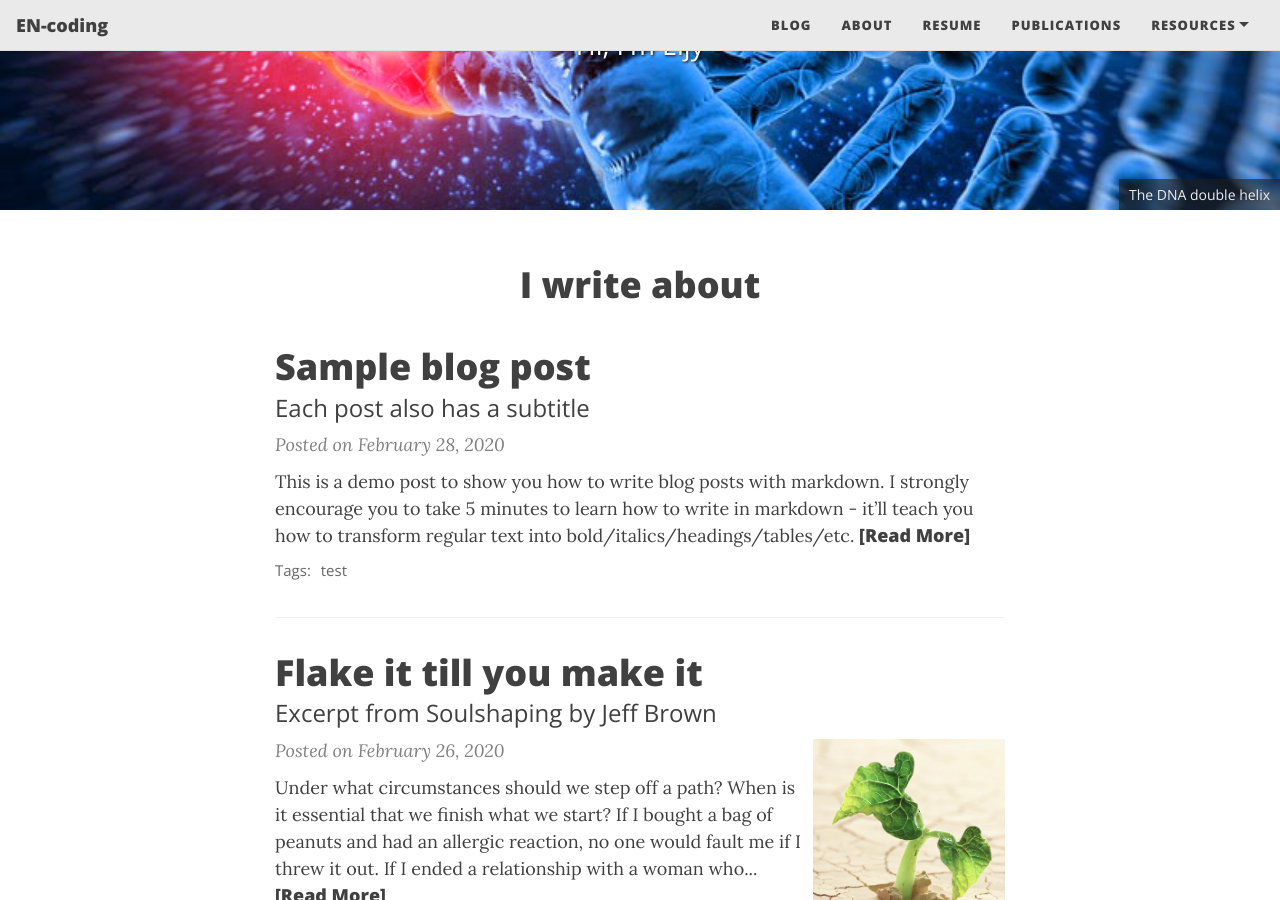
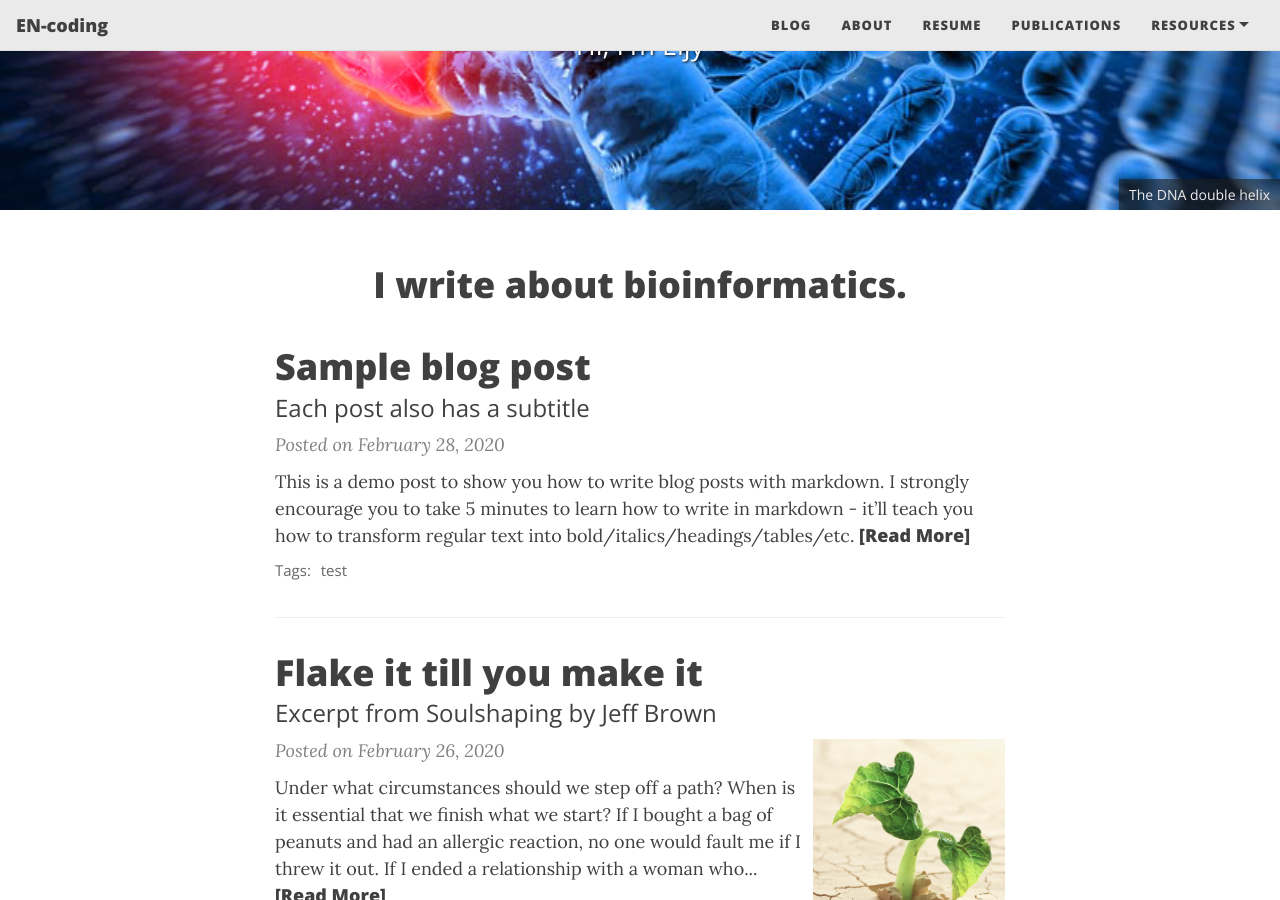
Before and after one commit to en-coding/en-coding.github.io, a Jekyll site: the page built from index.html, in a window 1280 px wide and 900 px high, scrolled down 335 px. Built offline with Jekyll 4.4.1, drawn with Linux system fonts in a browser that asks for light colours; nearby versions of some CDN libraries; library files that are not in the unit come from our copies; the list of posts is cut into pages by our own code.

Commit message:
Fix index

```diff
--- a/index.html
+++ b/index.html
@@ -27,7 +27,7 @@
   <div class="row">
     <div class="col-sm-12">
       <div class="text-center">
-          <h1>I write about <span class="typed" style="color:#890000";></span></h1>
+          <h1>I write about bioinformatics. <span class="typed" style="color:#890000";></span></h1>
       </div>
     </div>
   </div>
```
Also changed, not shown: assets/js/jquery-1.11.2.min.js.
